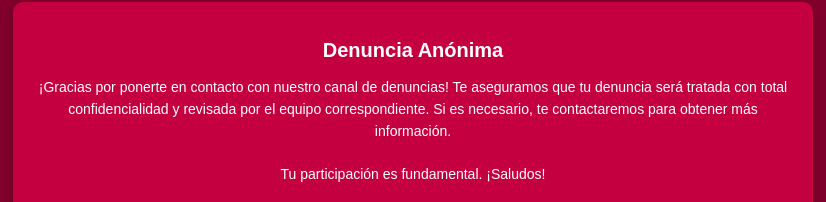
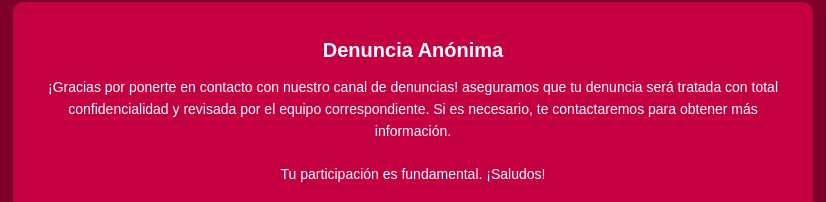
Before and after one commit to jointcode/jointcode.github.io, a plain HTML site: page index.html in a window 1280 px wide. Shown: the part 222-424 px from the top of the page, 227-1053 px from the left. Drawn offline with Linux system fonts and the light colour scheme.

Commit message:
Update index.html

```diff
--- a/index.html
+++ b/index.html
@@ -139,7 +139,7 @@
         </div>
         <div class="form-container">
             <h2>Denuncia Anónima</h2>
-            <p>¡Gracias por ponerte en contacto con nuestro canal de denuncias! Te aseguramos que tu denuncia será tratada con total confidencialidad y revisada por el equipo correspondiente. Si es necesario, te contactaremos para obtener más información.
+            <p>¡Gracias por ponerte en contacto con nuestro canal de denuncias! aseguramos que tu denuncia será tratada con total confidencialidad y revisada por el equipo correspondiente. Si es necesario, te contactaremos para obtener más información.
  </p>
 <p>Tu participación es fundamental. ¡Saludos!
  </p>
```
